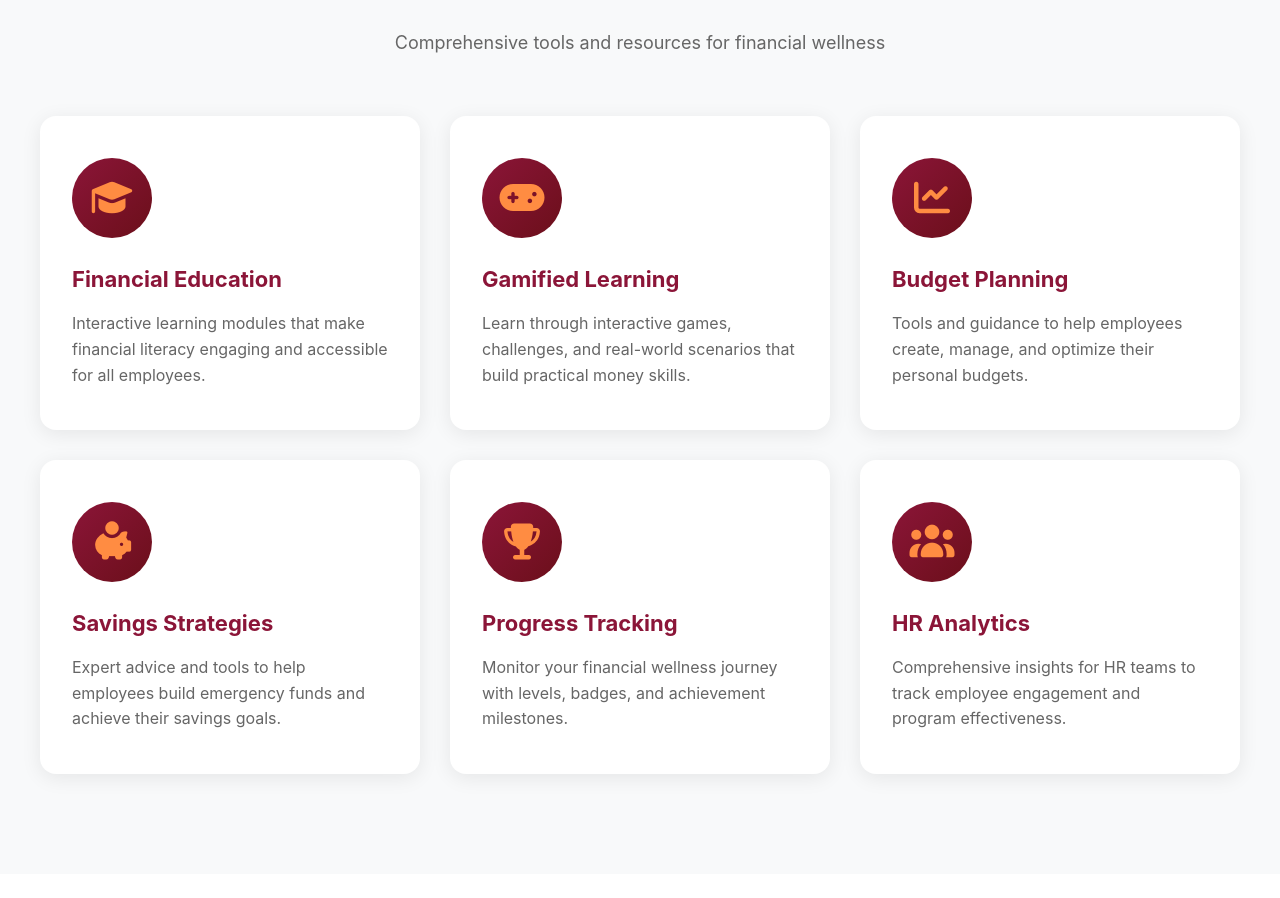
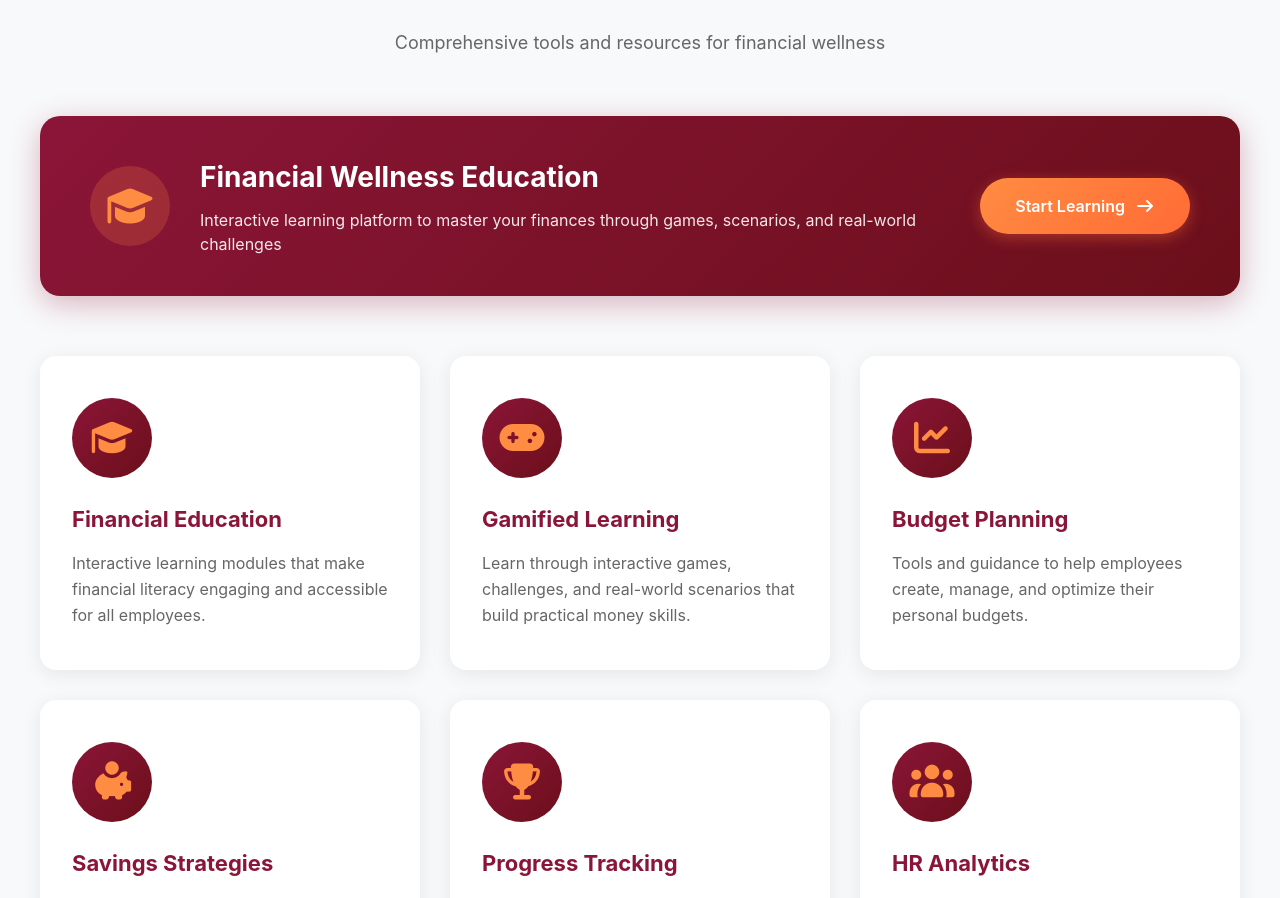
Before and after one commit to mohnish-dev/bulldawg_hackers, a React (Vite) app: page / in a window 1280 px wide. Shown: the part 814-1712 px from the top of the page. Built offline with nearby package versions, Linux system fonts and the light colour scheme.

Commit message:
Add Financial Wellness Education CTA button linking to the education platform

```diff
--- a/src/components/HomePage/HomePage.css
+++ b/src/components/HomePage/HomePage.css
@@ -233,6 +233,93 @@
   font-size: 18px;
   color: #666;
   margin: 0;
+}
+
+/* Financial Wellness Education CTA */
+.wellness-education-cta {
+  max-width: 1200px;
+  margin: 0 auto 60px;
+}
+
+.wellness-cta-content {
+  background: linear-gradient(135deg, #8B1538 0%, #6b0f1a 100%);
+  padding: 40px 50px;
+  border-radius: 20px;
+  display: flex;
+  align-items: center;
+  gap: 30px;
+  box-shadow: 0 8px 30px rgba(139, 21, 56, 0.3);
+  transition: transform 0.3s ease;
+}
+
+.wellness-cta-content:hover {
+  transform: translateY(-5px);
+  box-shadow: 0 12px 40px rgba(139, 21, 56, 0.4);
+}
+
+.wellness-cta-icon {
+  width: 80px;
+  height: 80px;
+  background: rgba(255, 140, 66, 0.2);
+  border-radius: 50%;
+  display: flex;
+  align-items: center;
+  justify-content: center;
+  flex-shrink: 0;
+}
+
+.wellness-cta-icon i {
+  font-size: 40px;
+  color: #FF8C42;
+}
+
+.wellness-cta-text {
+  flex: 1;
+}
+
+.wellness-cta-text h3 {
+  font-size: 28px;
+  font-weight: 700;
+  color: white;
+  margin: 0 0 10px 0;
+}
+
+.wellness-cta-text p {
+  font-size: 16px;
+  color: rgba(255, 255, 255, 0.9);
+  margin: 0;
+  line-height: 1.5;
+}
+
+.btn-wellness-education {
+  background: linear-gradient(135deg, #FF8C42, #FF6B35);
+  color: white;
+  border: none;
+  padding: 16px 35px;
+  font-size: 16px;
+  font-weight: 600;
+  border-radius: 30px;
+  cursor: pointer;
+  transition: all 0.3s ease;
+  box-shadow: 0 4px 15px rgba(255, 107, 53, 0.4);
+  display: inline-flex;
+  align-items: center;
+  gap: 10px;
+  text-decoration: none;
+  white-space: nowrap;
+}
+
+.btn-wellness-education:hover {
+  transform: translateY(-2px);
+  box-shadow: 0 6px 20px rgba(255, 107, 53, 0.5);
+}
+
+.btn-wellness-education i {
+  transition: transform 0.3s ease;
+}
+
+.btn-wellness-education:hover i {
+  transform: translateX(5px);
 }
 
 .services-grid {
@@ -623,6 +710,11 @@
   .login-options {
     grid-template-columns: 1fr;
   }
+
+  .wellness-cta-content {
+    flex-direction: column;
+    text-align: center;
+  }
 }
 
 @media (max-width: 768px) {
--- a/src/components/HomePage/HomePage.jsx
+++ b/src/components/HomePage/HomePage.jsx
@@ -87,6 +87,28 @@ const HomePage = () => {
           <h2>Our Services</h2>
           <p>Comprehensive tools and resources for financial wellness</p>
         </div>
+
+        {/* Financial Wellness Education CTA */}
+        <div className="wellness-education-cta">
+          <div className="wellness-cta-content">
+            <div className="wellness-cta-icon">
+              <i className="fa-solid fa-graduation-cap"></i>
+            </div>
+            <div className="wellness-cta-text">
+              <h3>Financial Wellness Education</h3>
+              <p>Interactive learning platform to master your finances through games, scenarios, and real-world challenges</p>
+            </div>
+            <a
+              href="https://mohnish-dev.github.io/financial-wellness-app/"
+              target="_blank"
+              rel="noopener noreferrer"
+              className="btn-wellness-education"
+            >
+              Start Learning <i className="fa-solid fa-arrow-right"></i>
+            </a>
+          </div>
+        </div>
+
         <div className="services-grid">
           {services.map((service, index) => (
             <div key={index} className="service-card">
```
